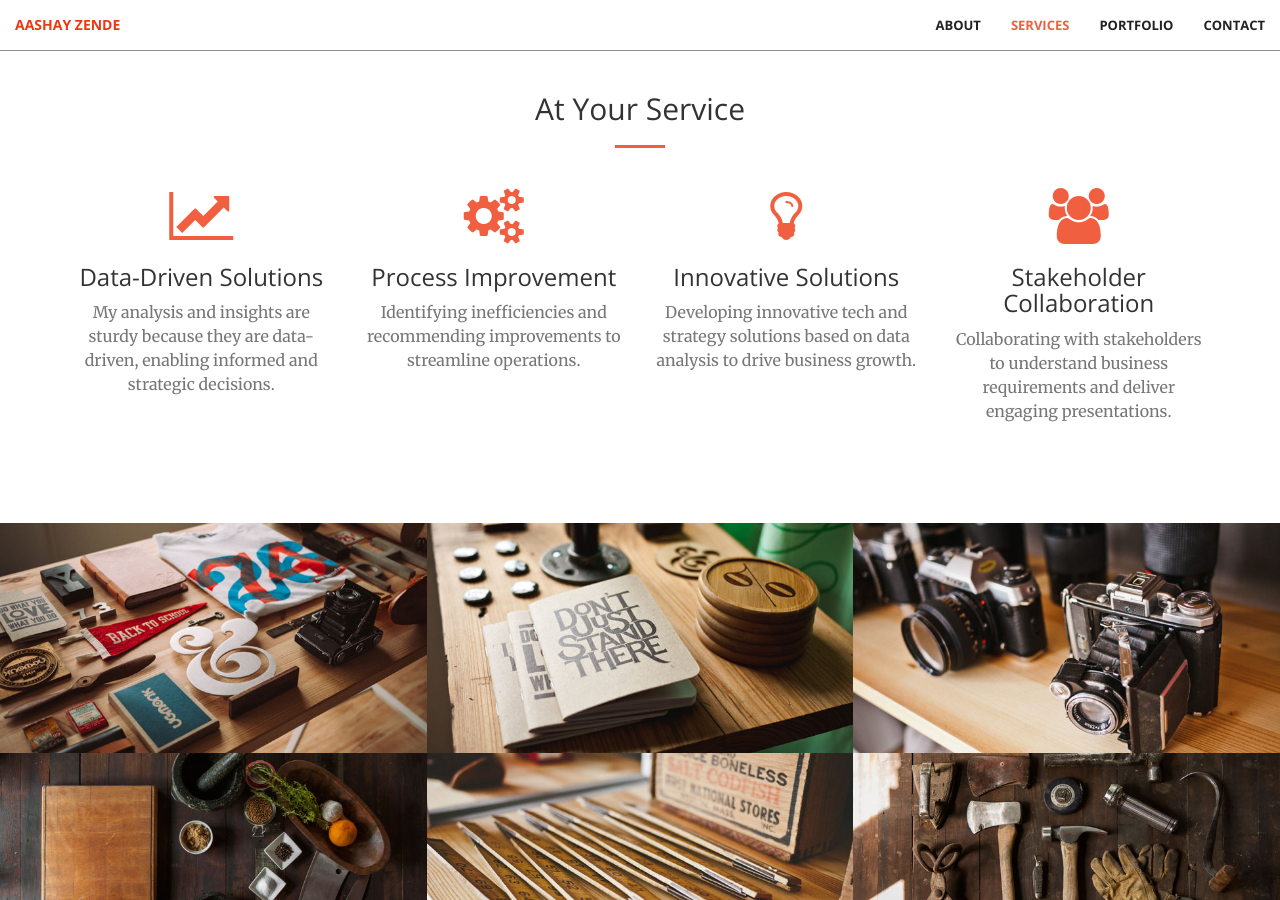
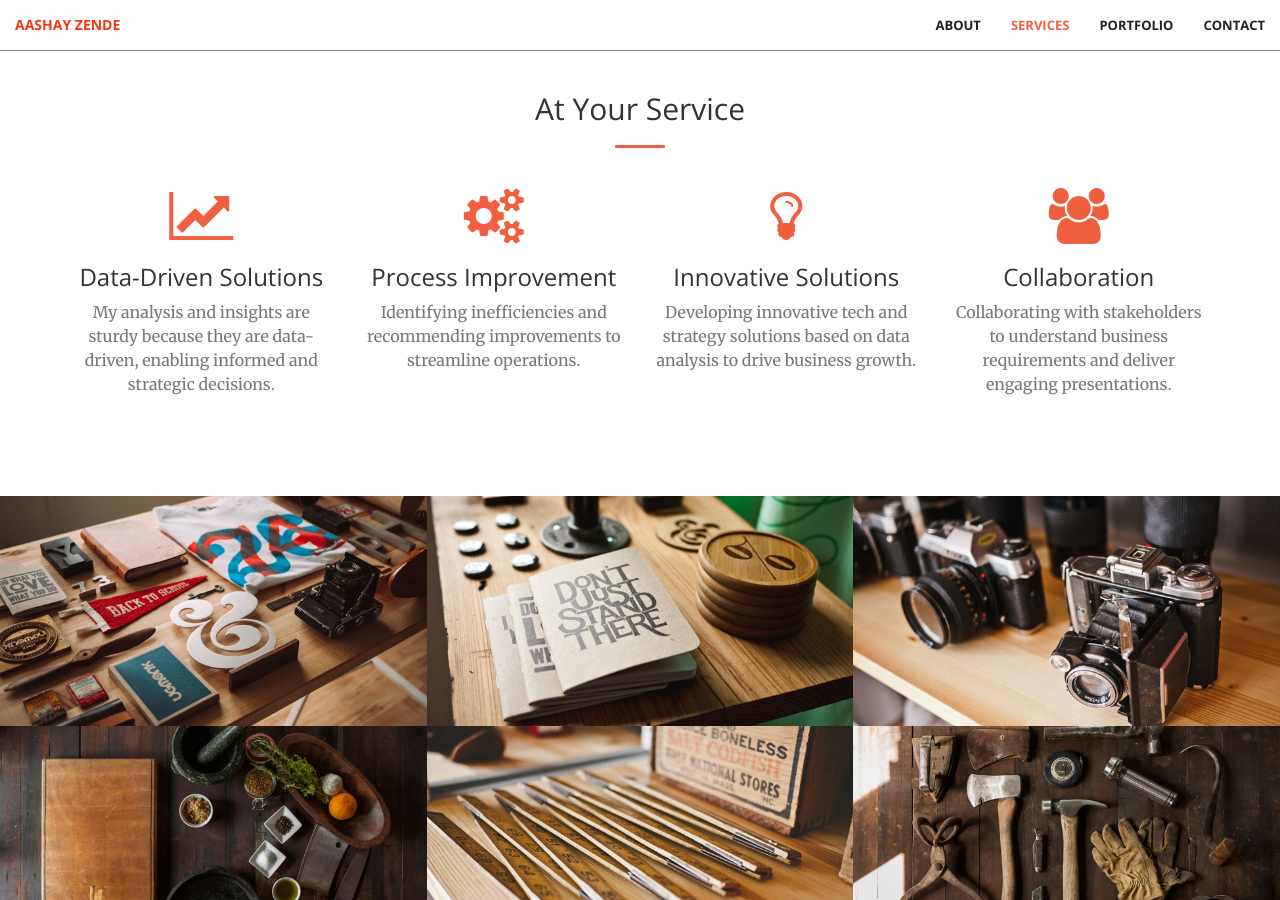
Before and after one commit to ashz1/ashz1.github.io, a Jekyll site: the page built from index.html, in a window 1280 px wide and 900 px high, scrolled down 1370 px. Built offline with Jekyll 4.4.1, drawn with Linux system fonts in a browser that asks for light colours.

Commit message:
Update services.html

```diff
--- a/_includes/services.html
+++ b/_includes/services.html
@@ -33,7 +33,7 @@
             <div class="col-lg-3 col-md-6 text-center">
                 <div class="service-box">
                     <i class="fa fa-4x fa-users wow bounceIn text-primary" data-wow-delay=".3s"></i>
-                    <h3>Stakeholder Collaboration</h3>
+                    <h3>Collaboration</h3>
                     <p class="text-muted">Collaborating with stakeholders to understand business requirements and deliver engaging presentations.</p>
                 </div>
             </div>
```
